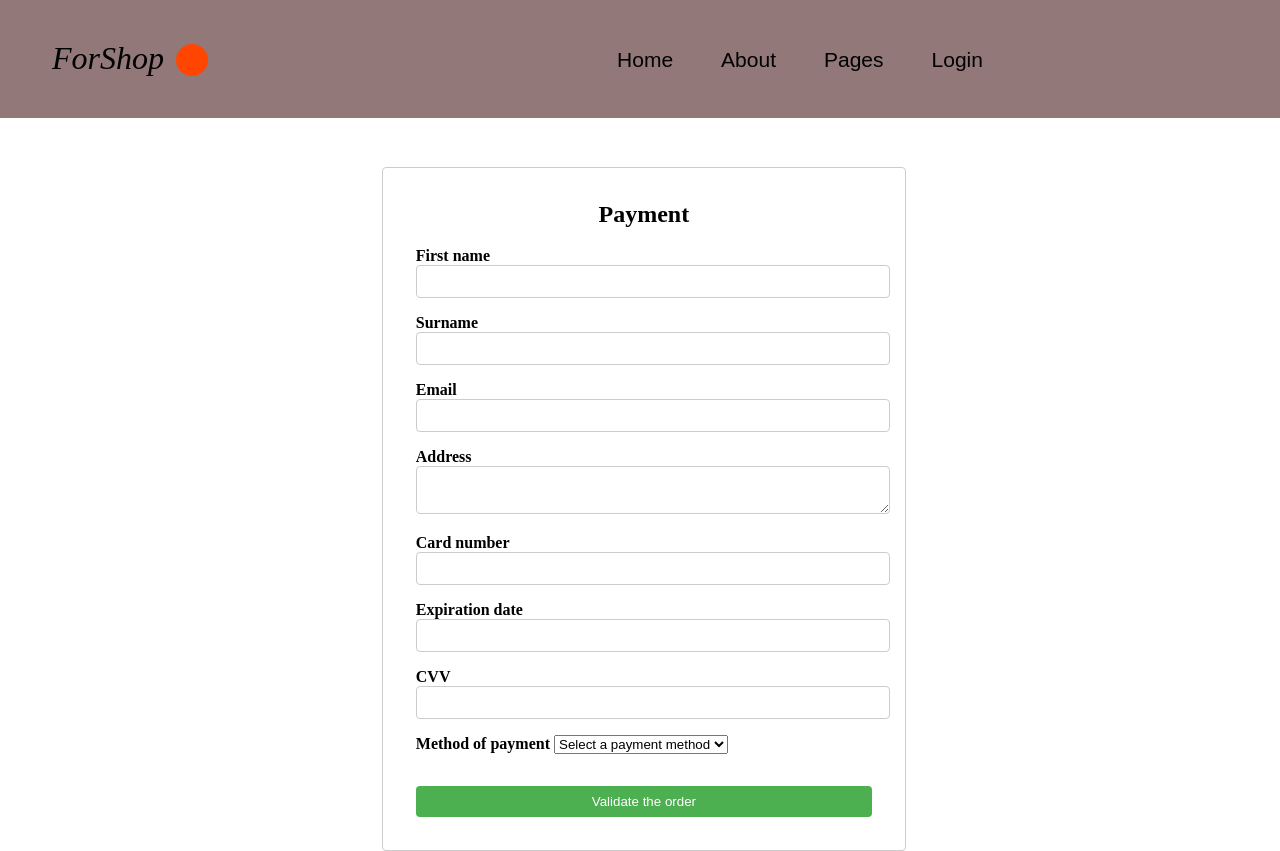
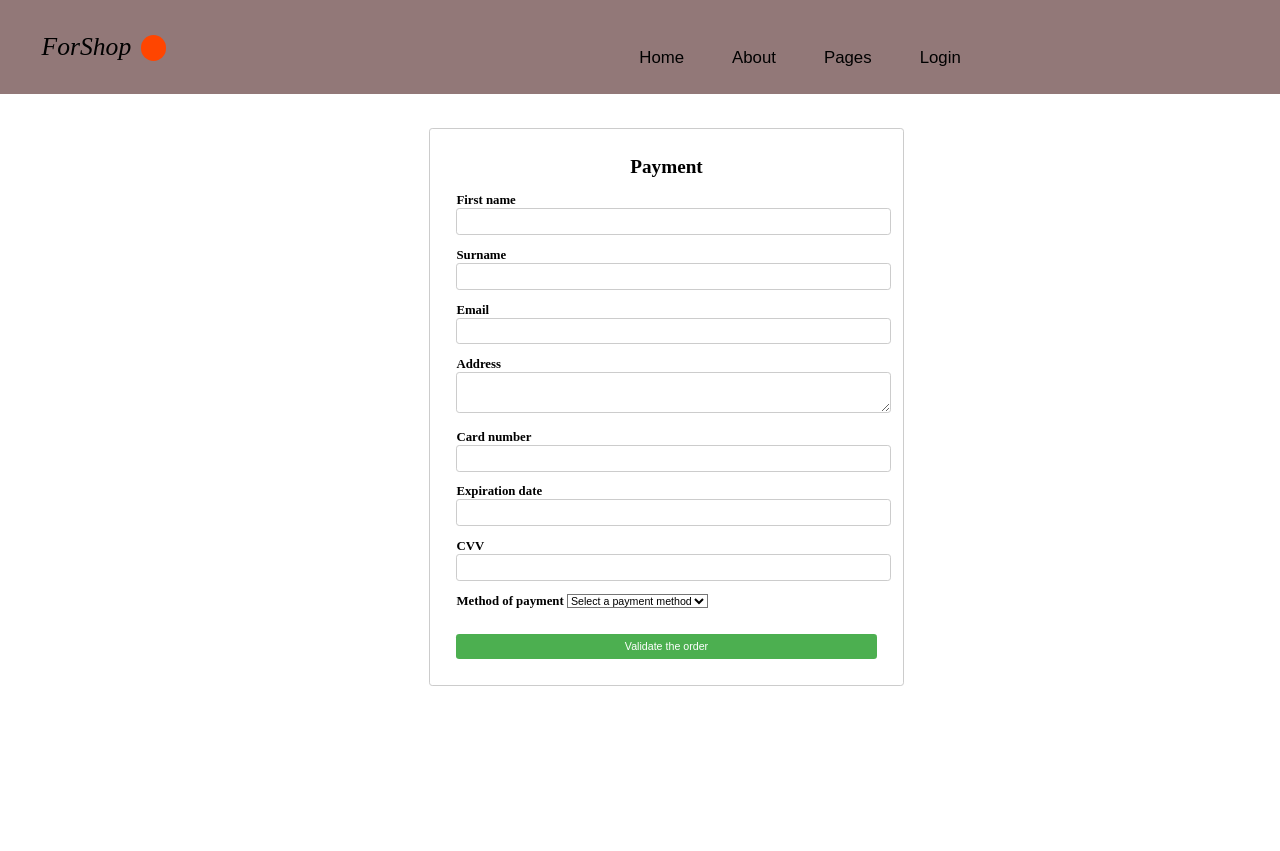
Before and after one commit to nessytb/eco-web, a PHP site: page /checkout.html in a window 1280 px wide. After the commit the page ends 686 px from the top, so only its background shows below. Run offline with PHP 8.4, Linux system fonts and the light colour scheme; some libraries are stand-ins or nearby versions.

Commit message:
Update checkout.css

```diff
--- a/checkout.css
+++ b/checkout.css
@@ -1,6 +1,7 @@
 body {
     margin: 0;
     padding: 0;
+    zoom: 80%;
   }
 
 .navbar{
```
